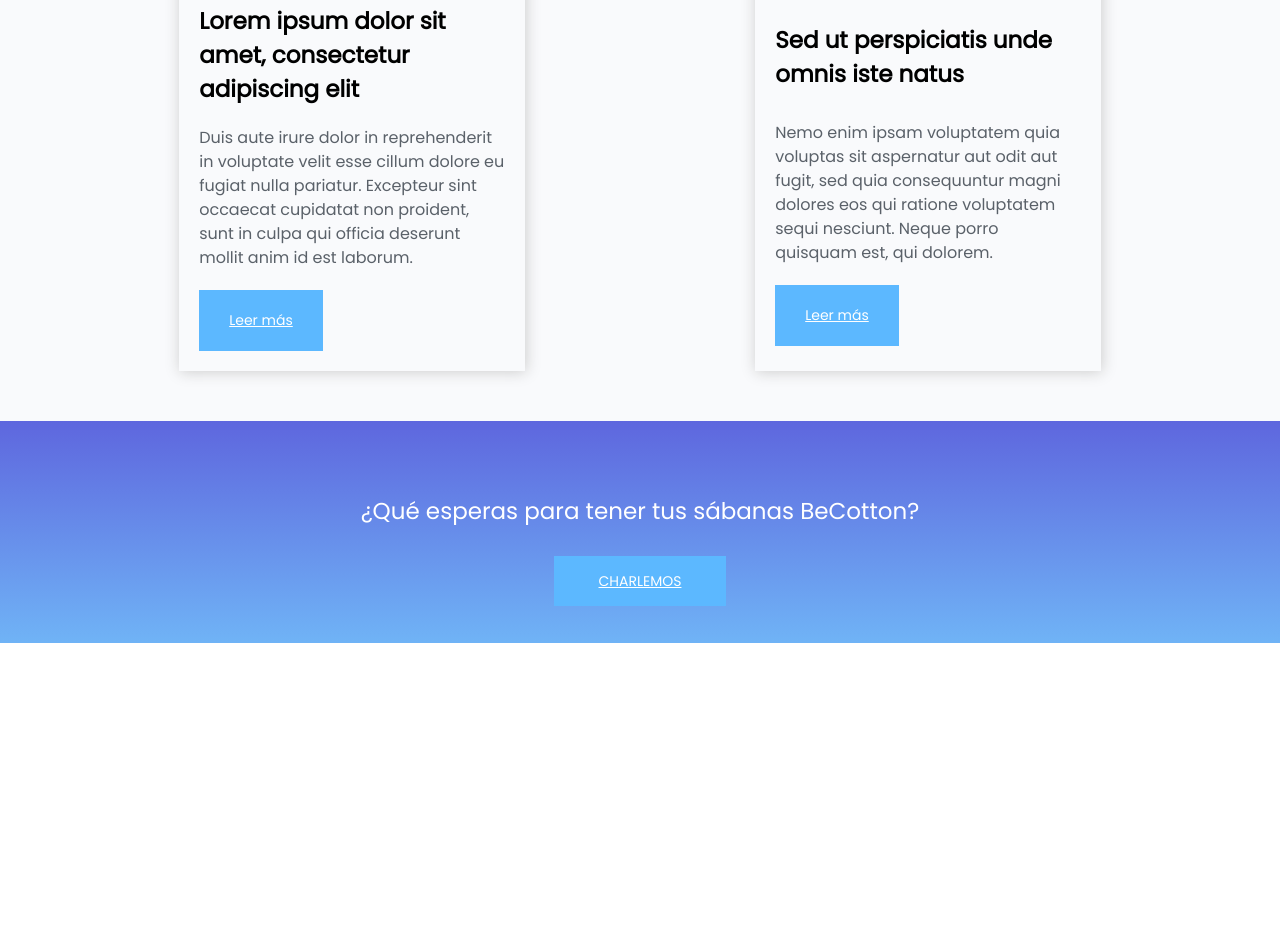
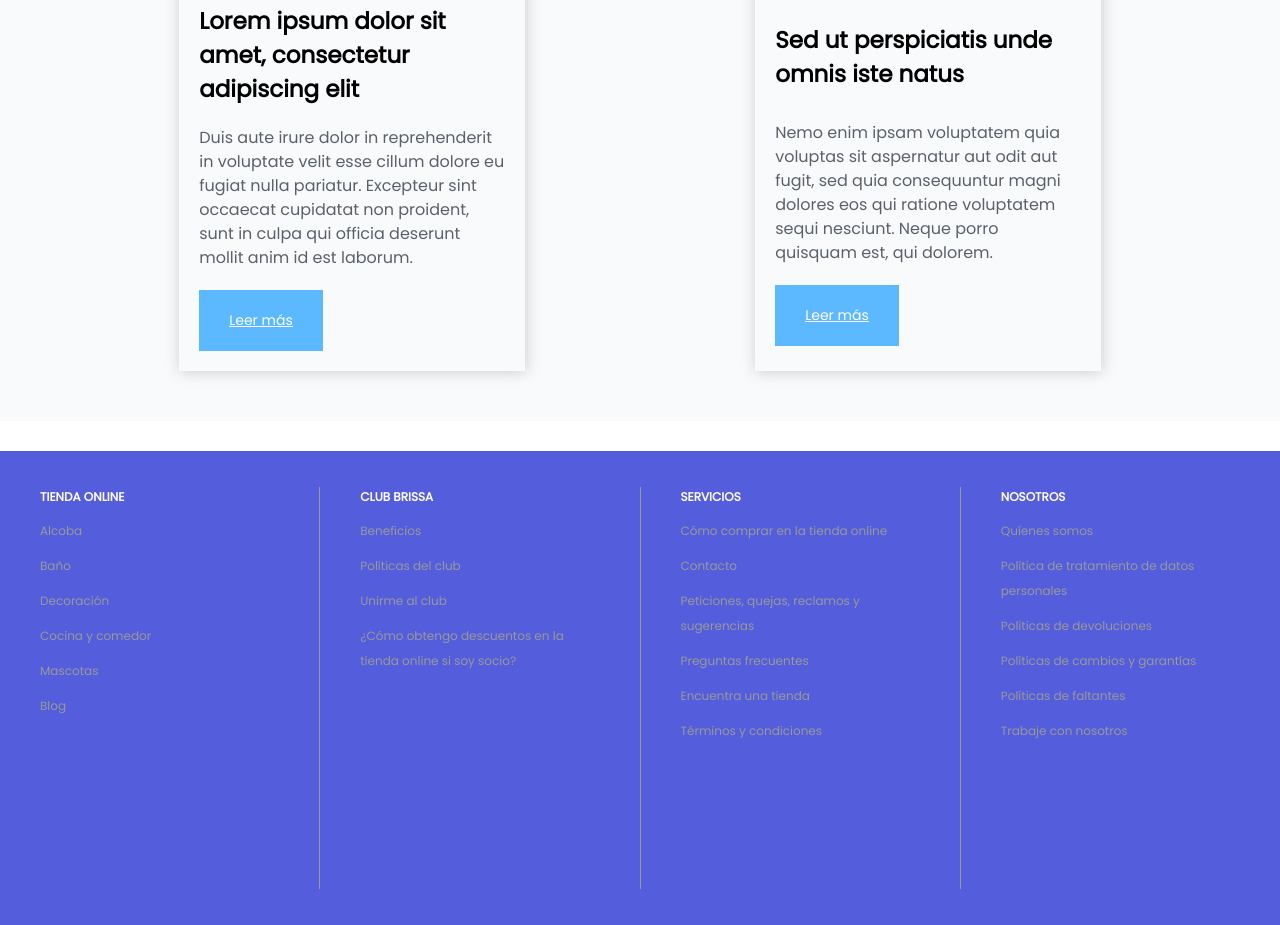
Before and after one commit to Arleking1987/Pagina-web-BeCotton, a plain HTML site: page index.html in a window 1280 px wide. Shown: the part 4699-5624 px from the top of the page. Before the commit the page ends 5342 px from the top, so only its background shows below. Drawn offline with Linux system fonts and the light colour scheme.

Commit message:
Se agregó la primera parte del footer de la página

```diff
--- a/estilos.css
+++ b/estilos.css
@@ -181,6 +181,7 @@ width: 28%;
     font-size: 16px;
     padding: 10px 20px 20px 20px;
     margin: 0;
+    margin-bottom: auto;
 }
 
 #blog a {
@@ -196,29 +197,94 @@ width: 28%;
     padding: 0px 20px 20px 20px !important;
 }
 
-#que-esperas {
-    background: linear-gradient(rgba(84,93,220,.94), rgba(96,171,245,.9));
+
+footer nav.menu_inferior {
+    color: #999999;
     text-align: center;
-    padding: 50px 0 50px 0;
+    padding: 20px 0;
+    margin: 30px 0 0 0;
+    background-color: rgba(84,93,220) ;
+
 }
 
-#que-esperas h3 {
-    font-size: 23px;
-    color: #fff;
-    margin-bottom: 40px;
+.contenedor-footer-superior {
+    position: relative;
+    margin: 0 auto;
+    clear: both;
+    max-width: 1355px;
+    min-width: 320;
+    display: block;
+    text-align: center;
 }
 
-#que-esperas a {
-    padding: 15px 45px 15px 45px;
-    transition: 1s;
+
+footer nav.menu_inferior ul {
+    list-style: none;
+    text-align: left;
+    padding: 0 3% 15px 2%;
+    font-size: 16px;
+    width: 19.5%;
+    border-right: 1px solid #999999;
+    display: inline-block;
+    position: relative;
+    vertical-align: top;
+    margin-block-start: 1em;
+    margin-block-end: 1em;
+    margin-inline-start: 0px;
+    margin-inline-end: 0px;
+    padding-inline-start: 40px;
+
 }
 
-#que-esperas a:hover {
-    color: black;
-    transition: 1s;
-    transform: scale(1.1);
-    display: inline-block;
+footer nav.menu_inferior ul:last-child {
+    border: none;
+
 }
+footer nav.menu_inferior ul li {
+    margin-bottom: 10px;
+
+}
+
+footer nav.menu_inferior ul li.titulo {
+    color: #ffffff;
+    font-size: 13px;
+    font-weight: bold;
+}
+
+footer nav.menu_inferior ul li.titulo a {
+    color: #ffffff;
+}
+
+footer nav.menu_inferior ul li a {
+    color: #999999;
+    text-decoration: none;
+    background-color: transparent;
+    text-align: left;
+    font-size: 12px;
+    background: none;
+    padding: inherit;
+}
+
+ul {
+    display: block;
+    list-style-type: disc;
+    margin-block-start: 1em;
+    margin-block-end: 1em;
+    margin-inline-start: 0px;
+    margin-inline-end: 0px;
+    padding-inline-start: 40px;
+}
+
+
+.contenedor-footer-superior {
+    display:flex
+}
+
+
+
+
+
+
 
 #whatsapp a {
     background: none;
--- a/index.html
+++ b/index.html
@@ -261,20 +261,56 @@
 
     </section>
 
-    <section id="que-esperas">
-        <div class="contenedor">
-            <h3>
-                ¿Qué esperas para tener tus sábanas BeCotton?
-            </h3>
-            <a href="">CHARLEMOS</a>
-        </div>
-    </section>
+    <footer>
+        <nav class="menu_inferior">
 
-    <section id="whatsapp">
-        <a href="https://wa.me/3015298981">
-            <img src="img/whatsapp.png" alt="">
-        </a>
-    </section>
+            <div class="contenedor-footer-superior">
+
+                <ul style="height: 387px;">
+                    <li class="titulo"><a>TIENDA ONLINE</a></li>
+                    <li><a >Alcoba</a></li>
+                    <li><a>Baño</a></li>
+                    <li><a>Decoración</a></li>
+                    <li><a>Cocina y comedor</a></li>
+                    <li><a>Mascotas</a></li>
+                    <li><a>Blog</a></li>
+                </ul>
+
+                <ul style="height: 387px;">
+                    <li class="titulo"><a>CLUB BRISSA</a></li>
+                    <li><a>Beneficios</a></li>
+                    <li><a>Políticas del club</a></li>
+                    <li><a>Unirme al club</a></li>
+                    <li><a>¿Cómo obtengo descuentos en la tienda online si soy socio?</a>
+                    </li>
+                </ul>
+
+                <ul style="height: 387px;">
+                    <li class="titulo"><a>SERVICIOS</a></li>
+                    <li><a>Cómo comprar en la tienda online</a></li>
+                    <li><a>Contacto</a></li>
+                    <li><a>Peticiones, quejas, reclamos y sugerencias</a></li>
+                    <li><a>Preguntas frecuentes</a></li>
+                    <li><a>Encuentra una tienda</a></li>
+                    <li><a>Términos y condiciones</a></li>
+                </ul>
+
+                <ul class="nosotros" style="height: 387px;">
+                    <li class="titulo"><a>NOSOTROS</a></li>
+                    <li><a>Quíenes somos</a></li>
+                    <li><a>Política de tratamiento de
+                            datos personales</a></li>
+                    <li><a>Políticas de devoluciones</a></li>
+                    <li><a>Políticas de cambios y garantías</a></li>
+                    <li><a>Políticas de faltantes</a></li>
+                    <li><a>Trabaje con nosotros</a></li>
+                </ul>
+
+            </div>
+        </nav>
+
+    </footer>
+
 
     <!--Librerìas JS para owl-->
     <script src="owlcarousel/jquery.min.js"></script>
@@ -299,9 +335,9 @@
 
 
 
-      /*Aquí escribiremos el JQuery para llamar el menú cuando le hacemos click
-      al ícono en el móvil*/
-        $('.menu-icon').click(function(){
+        /*Aquí escribiremos el JQuery para llamar el menú cuando le hacemos click
+        al ícono en el móvil*/
+        $('.menu-icon').click(function () {
 
             $('header nav').slideToggle();
 
```
Also changed, not shown: img/logo-bancolombia.png (added), img/logo-bbva.png (added), img/logo-davivienda.jpg (added), img/logo-mercadopago.png (added), img/logo-nequi.jpg (added).
